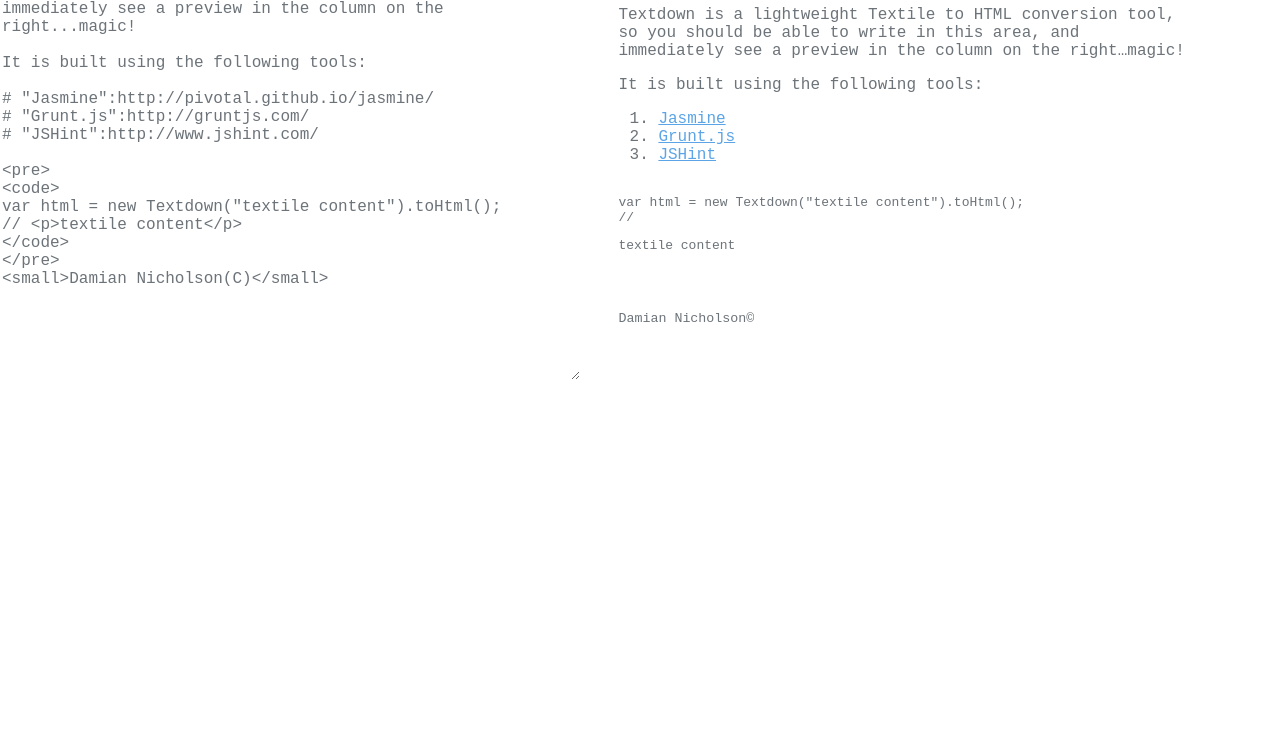
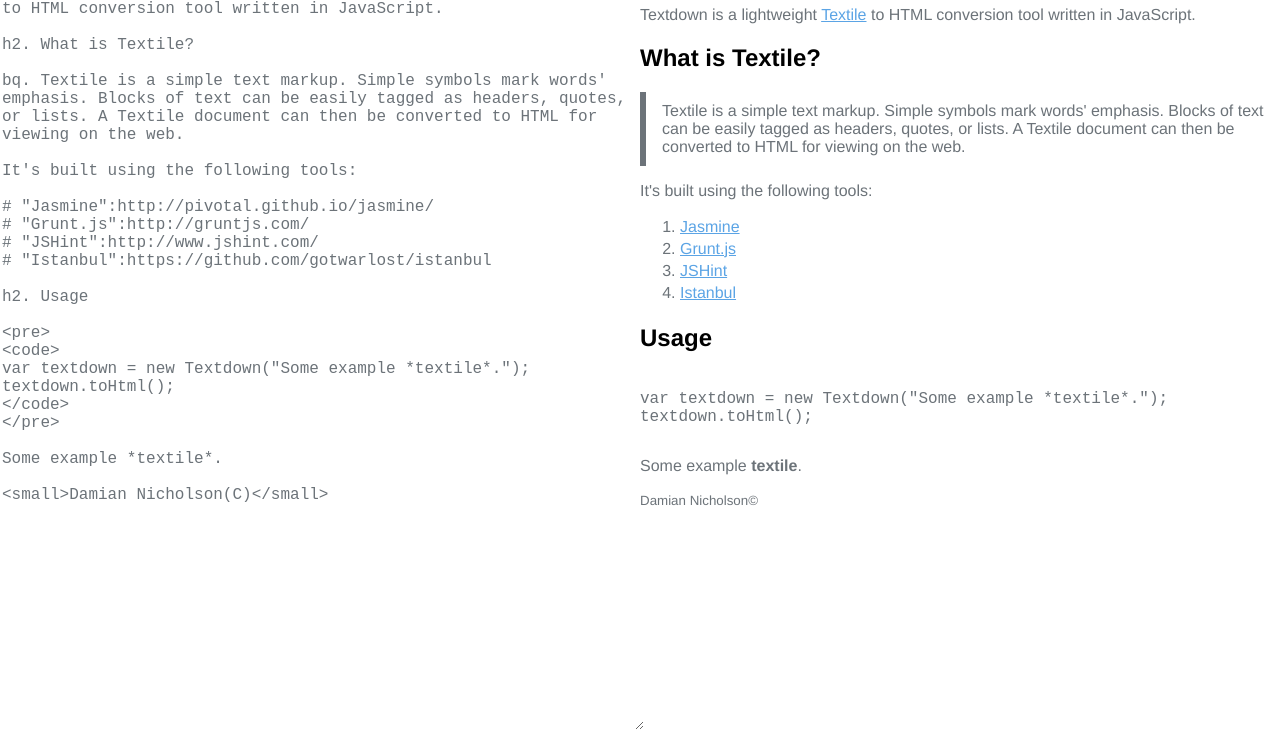
Before and after one commit to damian/trextile, a website: page index.html in a window 1280 px wide. Shown: the part 74-804 px from the top of the page. Drawn offline with Linux system fonts and the light colour scheme.

Commit message:
Initial commit of GH pages demo

```diff
--- a/index.html
+++ b/index.html
@@ -2,62 +2,38 @@
 <html>
 <head>
   <meta charset="utf-8">
-  <title>Demo</title>
+  <title>Textdown</title>
+  <link rel="stylesheet" href="stylesheets/application.css">
   <script src="src/textdown.js"></script>
-  <style>
-    body {
-      margin: 0;
-      font-family: Inconsolata, monospace;
-      color: #6c7379;
-    }
-
-    body > * {
-      float: left;
-      width: 45%;
-      height: 450px;
-    }
-
-    textarea {
-      border: none;
-      outline: none;
-      margin-right: 3%;
-      font-family: Inconsolata, monospace;
-      color: #6c7379;
-      font-size: 1em;
-    }
-
-    #preview h1,
-    #preview h2,
-    #preview h3,
-    #preview h4,
-    #preview h5,
-    #preview h6 {
-      color: #000;
-    }
-
-    #preview a {
-      color: #5ba4e5;
-    }
-  </style>
 </head>
 <body>
 <textarea onkeyup="updatePreview(this.value)">
 h1. Textdown
 
-Textdown is a lightweight Textile to HTML conversion tool, so you should be able to write in this area, and immediately see a preview in the column on the right...magic!
+Textdown is a lightweight "Textile":http://en.wikipedia.org/wiki/Textile_(markup_language) to HTML conversion tool written in JavaScript.
 
-It is built using the following tools:
+h2. What is Textile?
+
+bq. Textile is a simple text markup. Simple symbols mark words' emphasis. Blocks of text can be easily tagged as headers, quotes, or lists. A Textile document can then be converted to HTML for viewing on the web.
+
+It's built using the following tools:
 
 # "Jasmine":http://pivotal.github.io/jasmine/
 # "Grunt.js":http://gruntjs.com/
 # "JSHint":http://www.jshint.com/
+# "Istanbul":https://github.com/gotwarlost/istanbul
+
+h2. Usage
 
 <pre>
 <code>
-var html = new Textdown("textile content").toHtml();
-// <p>textile content</p>
+var textdown = new Textdown("Some example *textile*.");
+textdown.toHtml();
 </code>
 </pre>
+
+Some example *textile*.
+
 <small>Damian Nicholson(C)</small>
 </textarea>
   <div id="preview"></div>
--- /dev/null
+++ b/stylesheets/application.css
@@ -0,0 +1,66 @@
+html,
+body {
+  height: 100%;
+}
+
+body {
+  margin: 0;
+  font-family: Inconsolata, monospace;
+  color: #6c7379;
+  position: relative;
+}
+
+body > * {
+  height: 100%;
+  width: 50%;
+  position: absolute;
+  top: 0;
+  bottom: 0;
+  left: 0;
+}
+
+textarea {
+  border: none;
+  outline: none;
+  margin-right: 3%;
+  font-family: Inconsolata, monospace;
+  color: #6c7379;
+  font-size: 1em;
+}
+
+#preview {
+  left: 50%;
+  right: 0;
+  font-family: "Helvetica Neue";
+}
+
+#preview h1,
+#preview h2,
+#preview h3,
+#preview h4,
+#preview h5,
+#preview h6 {
+  color: #000;
+}
+
+#preview a {
+  color: #5ba4e5;
+}
+
+#preview blockquote {
+  border-left: 6px solid #6c7379;
+  margin: 0;
+  padding: 10px 1em;
+}
+
+#preview blockquote p {
+  margin: 0;
+}
+
+#preview li {
+  line-height: 22px;
+}
+
+#preview code {
+  font-family: Inconsolata, monospace;
+}
```
